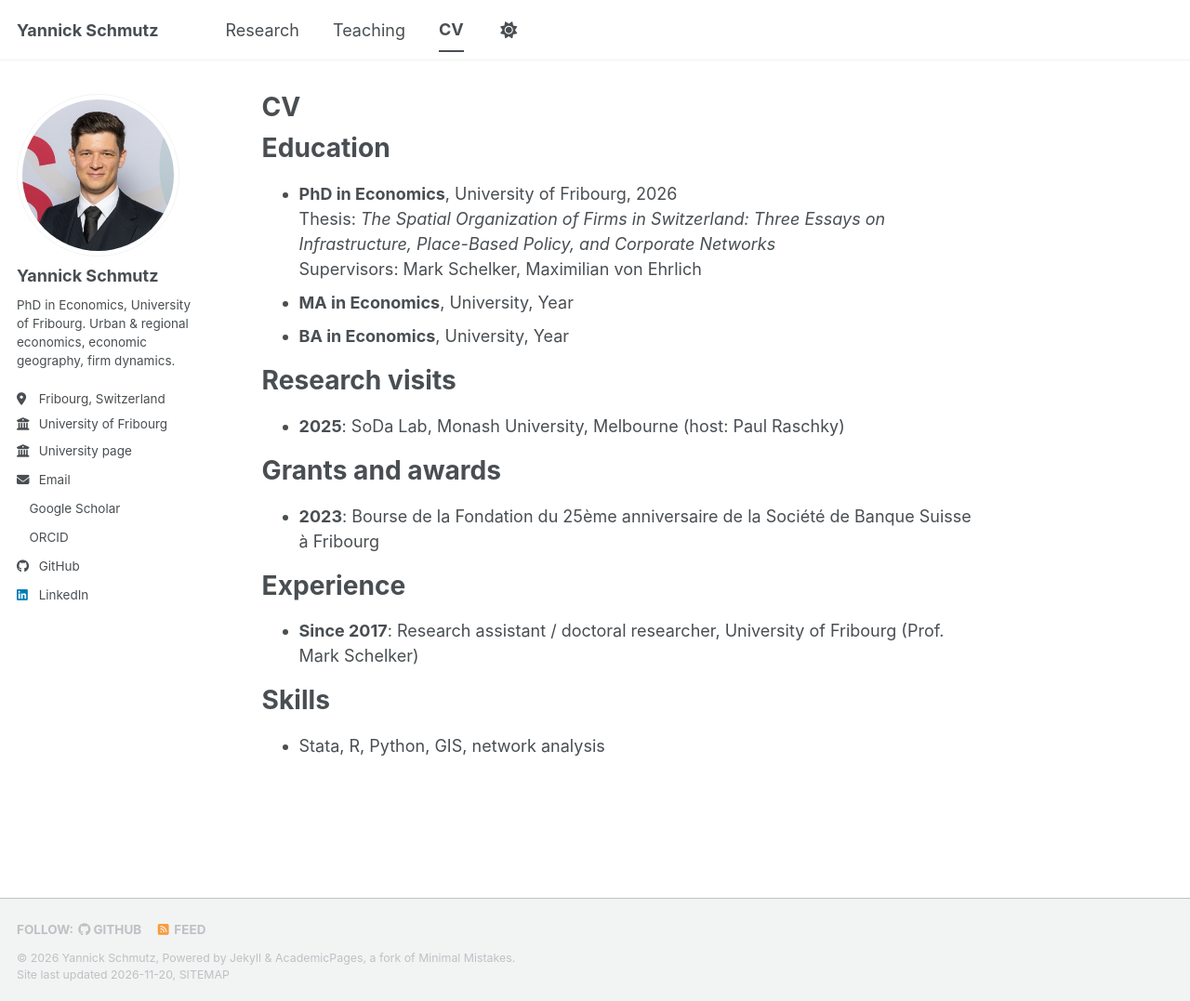
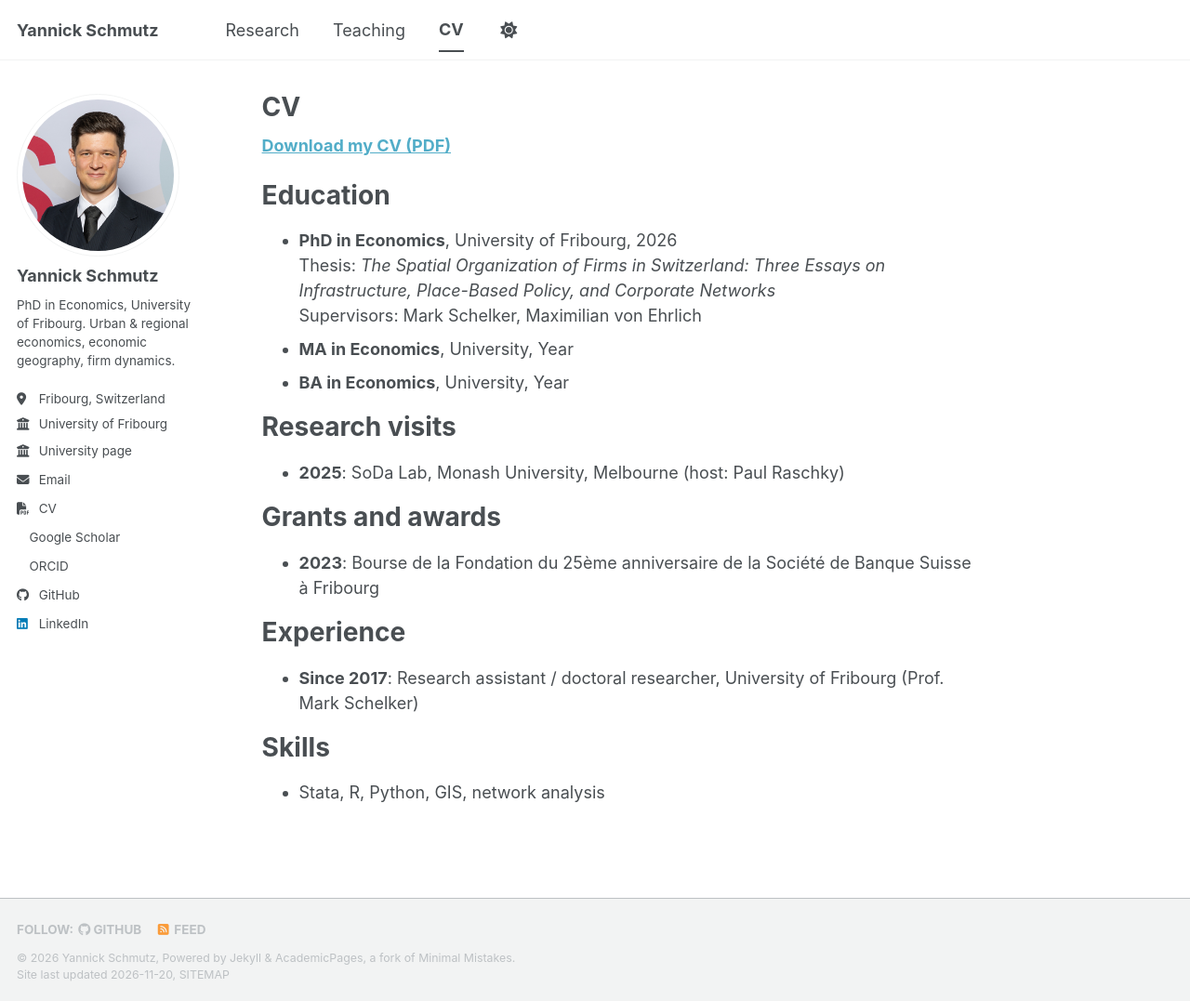
Before and after one commit to yannickschmutz/yannickschmutz.github.io, a Jekyll site: the page built from _pages/cv.md, in a window 1280 px wide and 1077 px high. Shown: the whole window at 93% size. Built offline with Jekyll 4.4.1, drawn with Linux system fonts in a browser that asks for light colours; a script bundle is joined from its source files by our own code; a style sheet for code colours, icons or effects is not loaded.

Commit message:
Add CV PDF and link it from sidebar and CV page
Co-Authored-By: Claude Opus 5.5 <noreply@anthropic.com>

```diff
--- a/_config.yml
+++ b/_config.yml
@@ -30,7 +30,7 @@ author:
   employer         : "University of Fribourg"
   uri              : "https://www.unifr.ch/ecopub/fr/chaire/team/yannick-schmutz.html"
   email            : "yannick.schmutz@unifr.ch"
-  cv               : # "/files/CV_Schmutz.pdf" - uncomment once the PDF is in files/ to show a CV link in the sidebar
+  cv               : "/files/CV_Schmutz.pdf"
 
   # Academic websites
   academia         : # URL
--- a/_pages/cv.md
+++ b/_pages/cv.md
@@ -7,8 +7,7 @@ redirect_from:
   - /resume
 ---
 
-<!-- Upload your CV as files/CV_Schmutz.pdf, then remove the comment markers around the next line. -->
-<!-- [**Download my CV (PDF)**](/files/CV_Schmutz.pdf) -->
+[**Download my CV (PDF)**](/files/CV_Schmutz.pdf)
 
 Education
 ======
```
Also changed, not shown: 1 other file.
